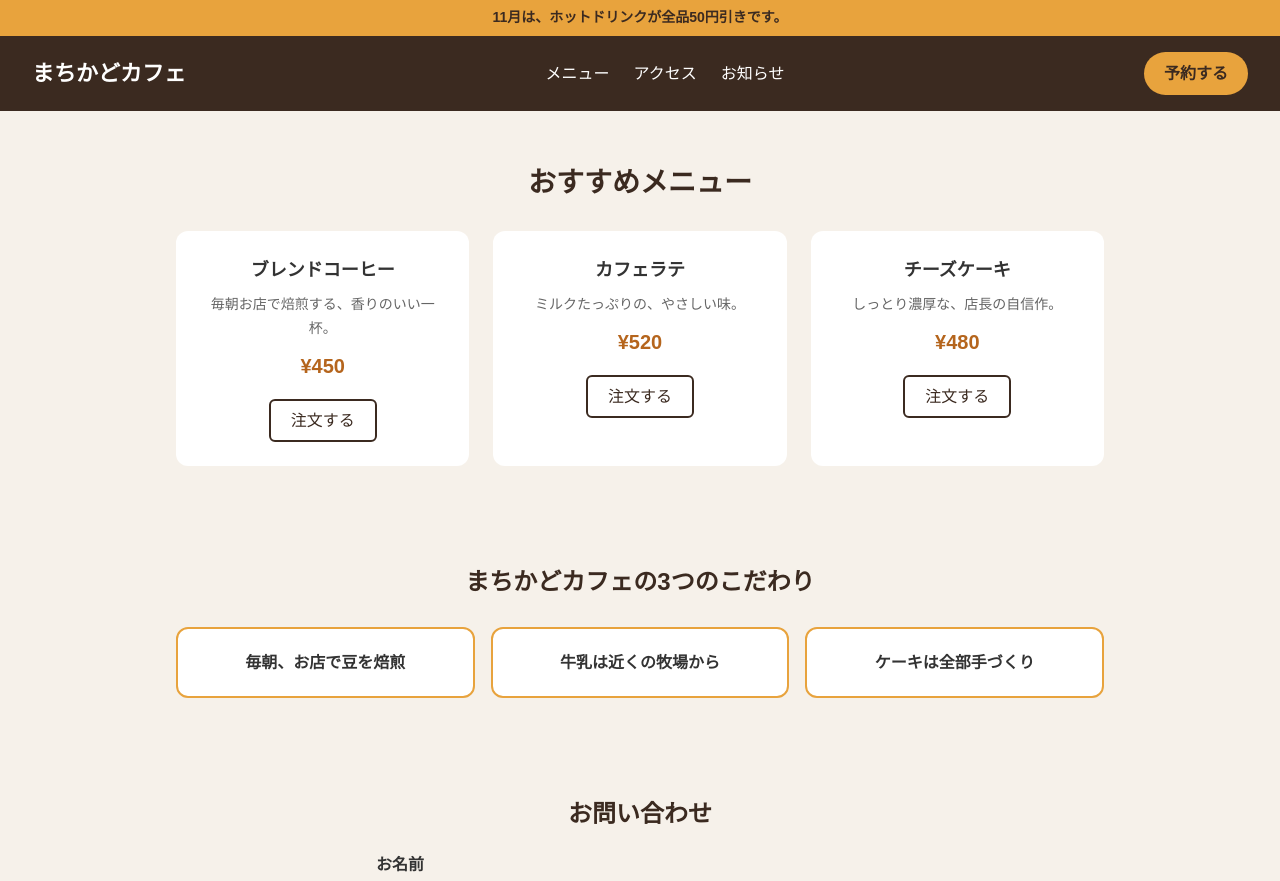
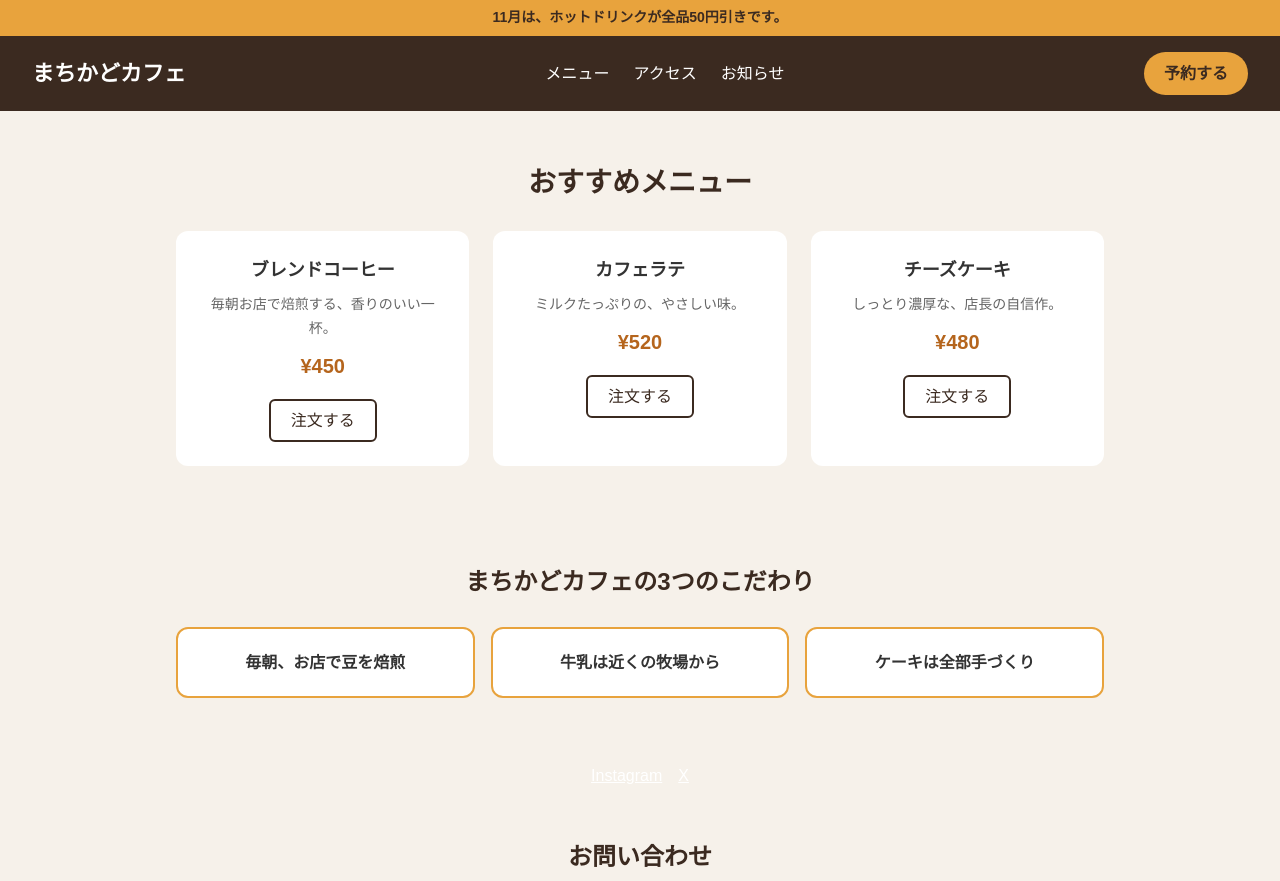
Before and after one commit to yeyint0o/cafe-261113-racoons, a plain HTML site: page index.html in a window 1280 px wide. Shown: the top 881 px of the page. Drawn offline with Linux system fonts and the light colour scheme.

Commit message:
MC-302 SNS リンクを追加

```diff
--- a/css/footer.css
+++ b/css/footer.css
@@ -68,3 +68,16 @@
   font: inherit;
   cursor: pointer;
 }
+
+.sns {
+  display: flex;
+  justify-content: center;
+  gap: 16px;
+  margin: 16px 0 0;
+  padding: 0;
+  list-style: none;
+}
+
+.sns__link {
+  color: #fff;
+}
--- a/index.html
+++ b/index.html
@@ -13,7 +13,7 @@
 
 <body>
   <!-- ===== A ヘッダー ここから ===== -->
-     <div class="notice-bar">
+  <div class="notice-bar">
     <p class="notice-bar__text">11月は、ホットドリンクが全品50円引きです。</p>
   </div>
   <header class="site-header">
@@ -53,7 +53,7 @@
     </ul>
   </main>
 
-    <section class="point">
+  <section class="point">
     <h2 class="point__title">まちかどカフェの3つのこだわり</h2>
     <ul class="point__list">
       <li class="point__item">毎朝、お店で豆を焙煎</li>
@@ -65,6 +65,11 @@
   <!-- ===== B メイン ここまで ===== -->
 
   <!-- ===== C フッター ここから ===== -->
+  <ul class="sns">
+    <li><a class="sns__link" href="https://www.instagram.com/" target="_blank">Instagram</a></li>
+    <li><a class="sns__link" href="https://x.com/" target="_blank">X</a></li>
+  </ul>
+
   <section class="contact" id="contact">
     <h2 class="contact__title">お問い合わせ</h2>
     <form class="contact__form">
```
